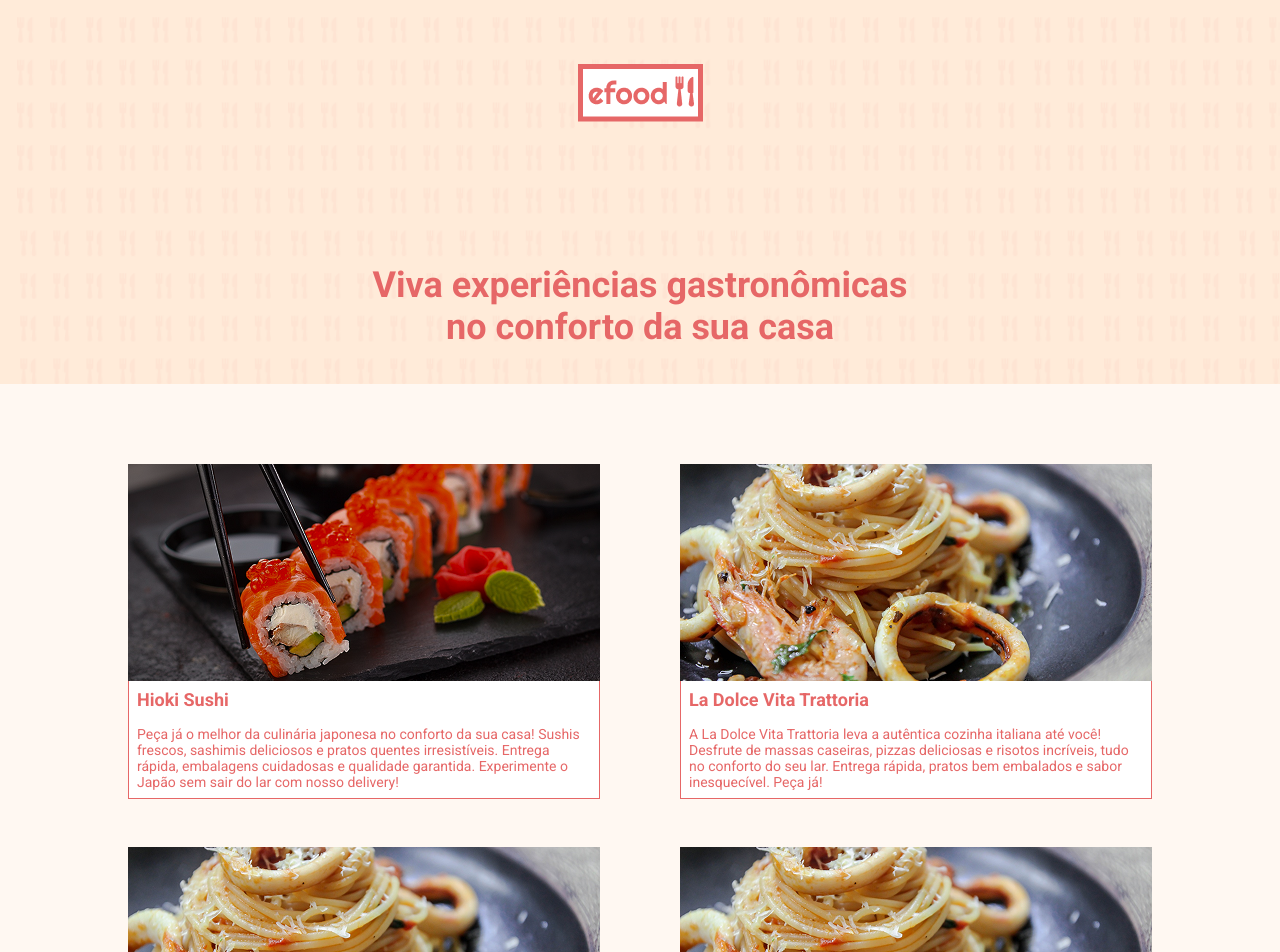
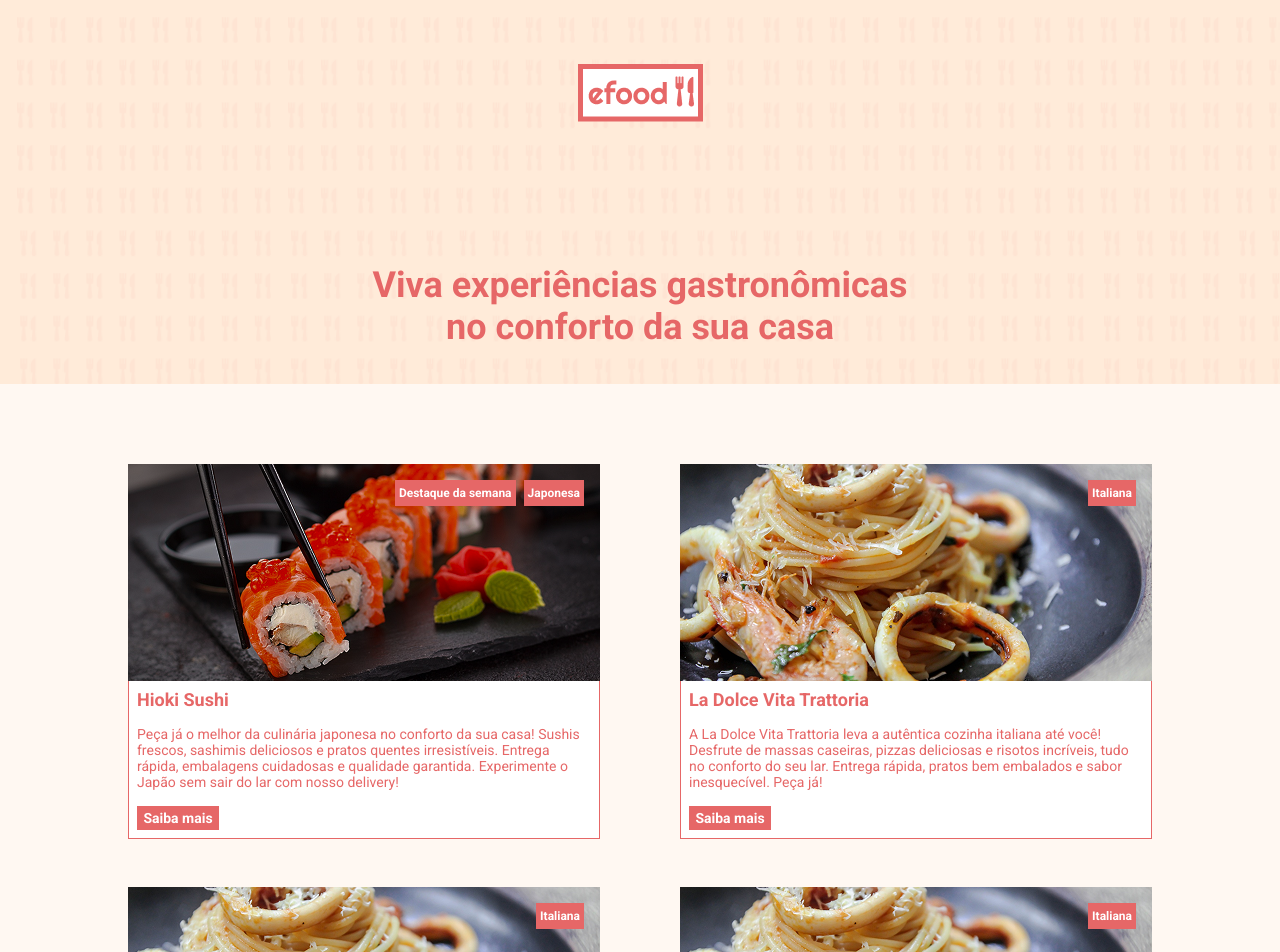
Before and after one commit to AsrielDreemurrGM/EFood_Restaurant, a React (Create React App) app: page / in a window 1280 px wide. Shown: the top 952 px of the page. Built offline with nearby package versions, Linux system fonts and the light colour scheme.

Commit message:
Created Tags And Buttons For The Products
- Added New Color;

```diff
--- /dev/null
+++ b/src/components/Button/index.tsx
@@ -0,0 +1,24 @@
+import { ButtonStyle } from './styles';
+
+export type Props = {
+  buttonType: 'knowMore' | 'addToCart';
+  text?: string;
+};
+
+const Button = ({ text, buttonType = 'knowMore' }: Props) => {
+  const buttonText =
+    text ??
+    (buttonType === 'knowMore' ? 'Saiba mais' : 'Adicionar ao carrinho');
+  function defineText() {
+    if (buttonType === 'knowMore') {
+      text = 'Saiba mais';
+      return text;
+    }
+    text = 'Adicionar ao carrinho';
+    return text;
+  }
+  defineText();
+  return <ButtonStyle buttonType={buttonType}>{buttonText}</ButtonStyle>;
+};
+
+export default Button;
--- /dev/null
+++ b/src/components/Button/styles.ts
@@ -0,0 +1,22 @@
+import styled from 'styled-components';
+import { colors } from '../../styles/styles';
+import { Props } from '.';
+
+export const ButtonStyle = styled.button<Props>`
+  max-width: ${(props) => (props.buttonType === 'knowMore' ? '82px' : '304px')};
+  width: 100%;
+  height: 24px;
+  padding: 4px 6px;
+  color: ${(props) =>
+    props.buttonType === 'knowMore' ? colors.white : colors.warmPink};
+  font-size: 14px;
+  font-weight: 700;
+  border: none;
+  cursor: pointer;
+  background-color: ${(props) =>
+    props.buttonType === 'knowMore' ? colors.warmPink : colors.warmBeige};
+
+  :hover {
+    opacity: 0.5;
+  }
+`;
--- a/src/components/Product/index.tsx
+++ b/src/components/Product/index.tsx
@@ -4,16 +4,23 @@ import {
   Product,
   Title,
   Description,
-  Content
+  Content,
+  TagWrapper
 } from './styles';
 
 import sushi from '../../assets/images/sushi.png';
 import pasta from '../../assets/images/pasta.png';
+import Tag from '../Tag';
+import Button from '../Button';
 
 const Products = () => (
   <Container>
     <Product>
       <Image src={sushi} alt="Hioki Sushi" title="Hioki Sushi" />
+      <TagWrapper>
+        <Tag text="Destaque da semana" />
+        <Tag text="Japonesa" />
+      </TagWrapper>
       <Content>
         <Title>Hioki Sushi</Title>
         <Description>
@@ -22,6 +29,7 @@ const Products = () => (
           rápida, embalagens cuidadosas e qualidade garantida. Experimente o
           Japão sem sair do lar com nosso delivery!
         </Description>
+        <Button buttonType="knowMore" />
       </Content>
     </Product>
     <Product>
@@ -30,6 +38,9 @@ const Products = () => (
         alt="La Dolce Vita Trattoria"
         title="La Dolce Vita Trattoria"
       />
+      <TagWrapper>
+        <Tag text="Italiana" />
+      </TagWrapper>
       <Content>
         <Title>La Dolce Vita Trattoria</Title>
         <Description>
@@ -38,6 +49,7 @@ const Products = () => (
           tudo no conforto do seu lar. Entrega rápida, pratos bem embalados e
           sabor inesquecível. Peça já!
         </Description>
+        <Button buttonType="knowMore" />
       </Content>
     </Product>
     <Product>
@@ -46,6 +58,9 @@ const Products = () => (
         alt="La Dolce Vita Trattoria"
         title="La Dolce Vita Trattoria"
       />
+      <TagWrapper>
+        <Tag text="Italiana" />
+      </TagWrapper>
       <Content>
         <Title>La Dolce Vita Trattoria</Title>
         <Description>
@@ -54,6 +69,7 @@ const Products = () => (
           tudo no conforto do seu lar. Entrega rápida, pratos bem embalados e
           sabor inesquecível. Peça já!
         </Description>
+        <Button buttonType="knowMore" />
       </Content>
     </Product>
     <Product>
@@ -62,6 +78,9 @@ const Products = () => (
         alt="La Dolce Vita Trattoria"
         title="La Dolce Vita Trattoria"
       />
+      <TagWrapper>
+        <Tag text="Italiana" />
+      </TagWrapper>
       <Content>
         <Title>La Dolce Vita Trattoria</Title>
         <Description>
@@ -70,6 +89,7 @@ const Products = () => (
           tudo no conforto do seu lar. Entrega rápida, pratos bem embalados e
           sabor inesquecível. Peça já!
         </Description>
+        <Button buttonType="knowMore" />
       </Content>
     </Product>
     <Product>
@@ -78,6 +98,9 @@ const Products = () => (
         alt="La Dolce Vita Trattoria"
         title="La Dolce Vita Trattoria"
       />
+      <TagWrapper>
+        <Tag text="Italiana" />
+      </TagWrapper>
       <Content>
         <Title>La Dolce Vita Trattoria</Title>
         <Description>
@@ -86,6 +109,7 @@ const Products = () => (
           tudo no conforto do seu lar. Entrega rápida, pratos bem embalados e
           sabor inesquecível. Peça já!
         </Description>
+        <Button buttonType="knowMore" />
       </Content>
     </Product>
     <Product>
@@ -94,6 +118,9 @@ const Products = () => (
         alt="La Dolce Vita Trattoria"
         title="La Dolce Vita Trattoria"
       />
+      <TagWrapper>
+        <Tag text="Italiana" />
+      </TagWrapper>
       <Content>
         <Title>La Dolce Vita Trattoria</Title>
         <Description>
@@ -102,6 +129,7 @@ const Products = () => (
           tudo no conforto do seu lar. Entrega rápida, pratos bem embalados e
           sabor inesquecível. Peça já!
         </Description>
+        <Button buttonType="knowMore" />
       </Content>
     </Product>
   </Container>
--- a/src/components/Product/styles.ts
+++ b/src/components/Product/styles.ts
@@ -12,6 +12,15 @@ export const Container = styled.section`
 
 export const Product = styled.div`
   background-color: ${colors.white};
+  position: relative;
+`;
+
+export const TagWrapper = styled.div`
+  display: flex;
+  gap: 8px;
+  position: absolute;
+  top: 16px;
+  right: 16px;
 `;
 
 export const Image = styled.img`
@@ -34,7 +43,7 @@ export const Title = styled.p`
 `;
 
 export const Description = styled.p`
-  padding-top: 16px;
+  padding: 16px 0;
   font-size: 14px;
   font-weight: 400;
 `;
--- /dev/null
+++ b/src/components/Tag/index.tsx
@@ -0,0 +1,9 @@
+import { TagContainer } from './styles';
+
+export type Props = {
+  text: string;
+};
+
+export const Tag = ({ text }: Props) => <TagContainer>{text}</TagContainer>;
+
+export default Tag;
--- /dev/null
+++ b/src/components/Tag/styles.ts
@@ -0,0 +1,11 @@
+import styled from 'styled-components';
+import { colors } from '../../styles/styles';
+
+export const TagContainer = styled.div`
+  padding: 6px 4px;
+  background-color: ${colors.warmPink};
+  color: ${colors.white};
+  font-weight: 700;
+  font-size: 12px;
+  text-align: center;
+`;
--- a/src/styles/styles.ts
+++ b/src/styles/styles.ts
@@ -3,7 +3,8 @@ import { createGlobalStyle } from 'styled-components';
 export const colors = {
   white: '#FFFFFF',
   warmWhite: '#FFF8F2',
-  warmPink: '#E66767'
+  warmPink: '#E66767',
+  warmBeige: '#FFEBD9'
 };
 
 export const GlobalStyle = createGlobalStyle`
```
